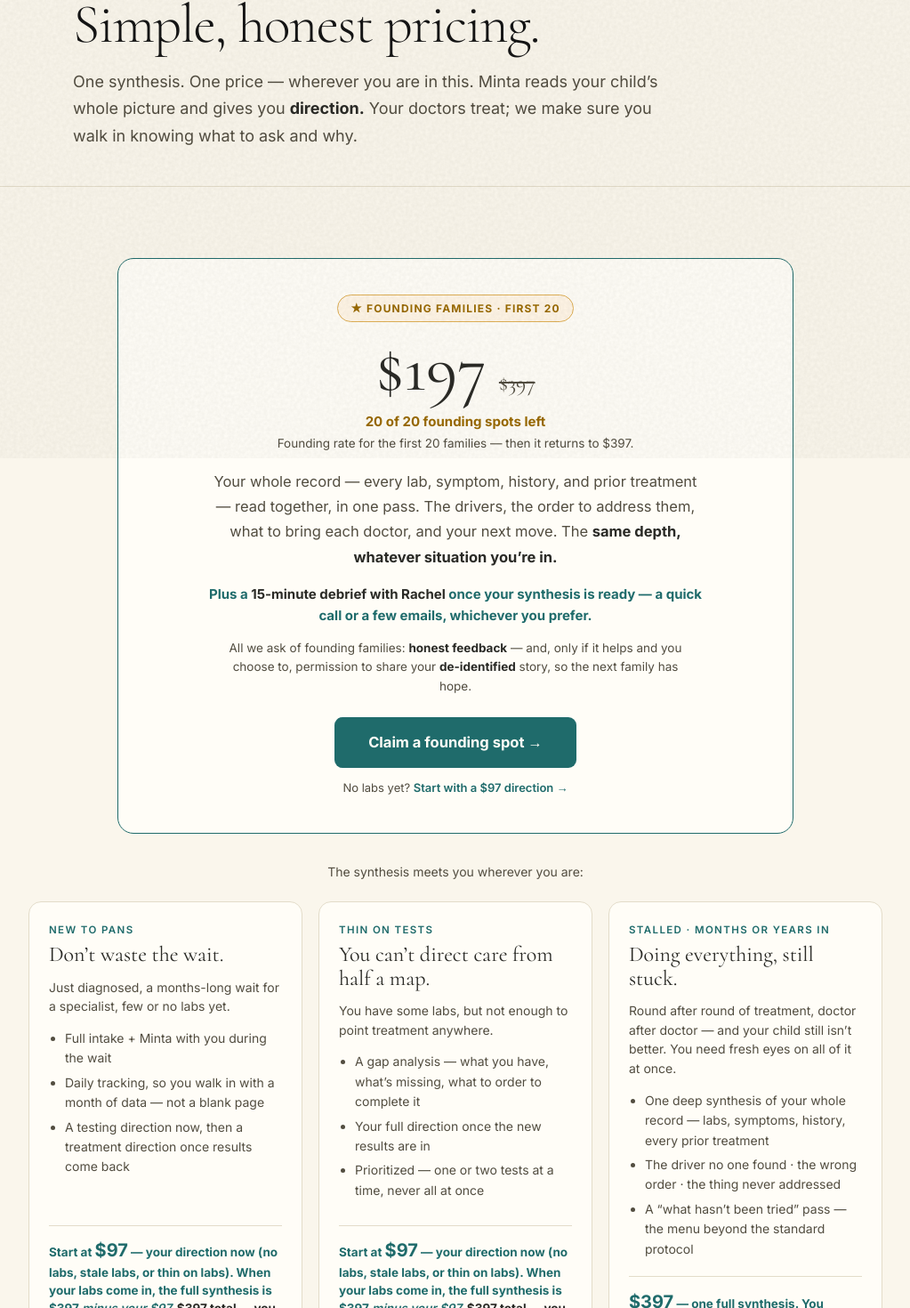
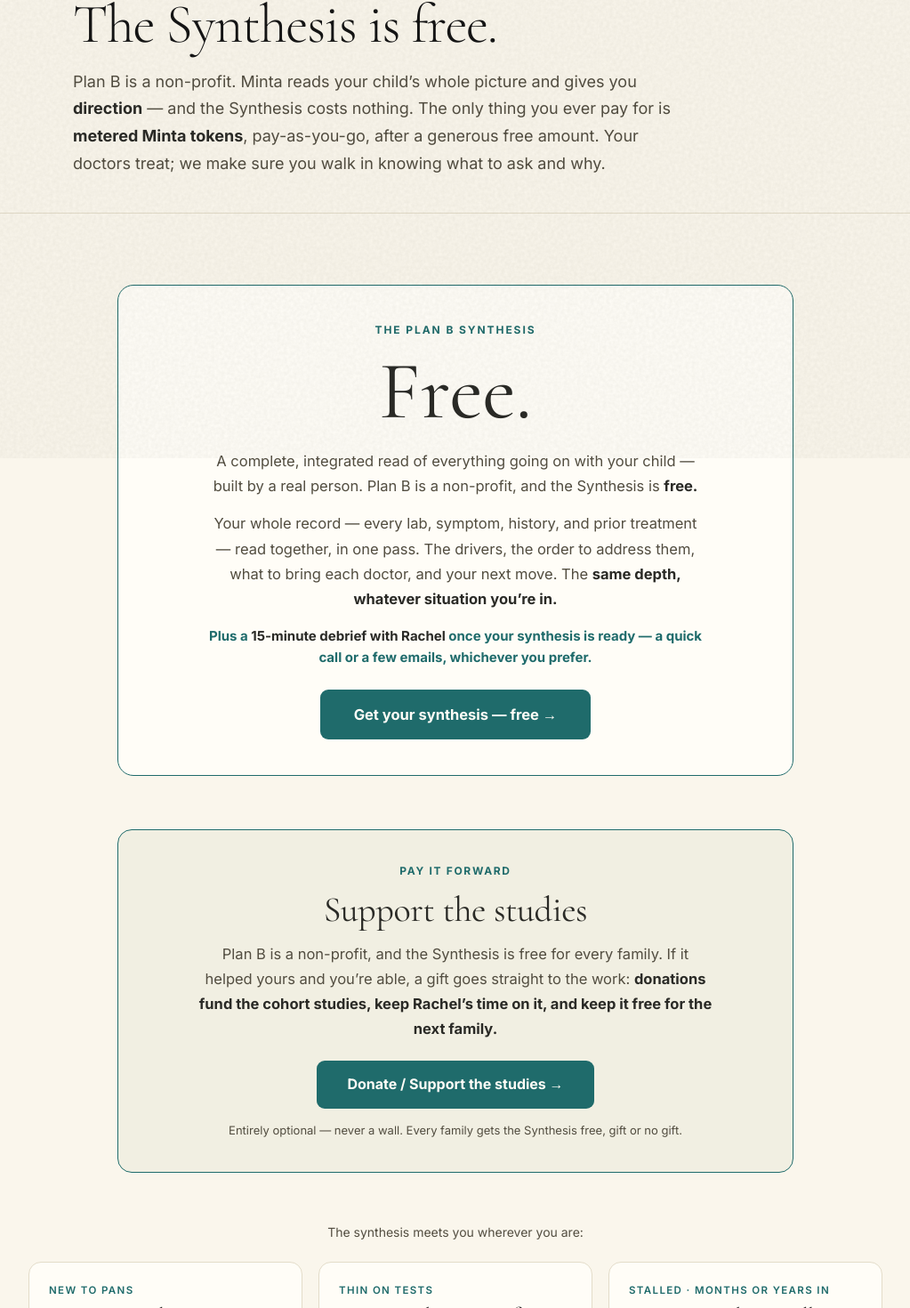
Before and after one commit to myleshorton/planb-pans, a Next.js app: page /packages in a window 1280 px wide. Shown: the part 285-1755 px from the top of the page at 89% size, without its empty margins (128-1151 px from the left). Built offline with nearby package versions, Linux system fonts and the light colour scheme; no server answers.

Commit message:
reflow to non-profit model: Synthesis is free, tokens the only charge, 'Support the studies' donate path, founding/$397/$197 paywall retired

```diff
--- a/app/_components/WhyBoth.tsx
+++ b/app/_components/WhyBoth.tsx
@@ -98,7 +98,7 @@
         <div style={{ display: 'grid', gridTemplateColumns: 'repeat(auto-fit, minmax(300px, 1fr))', gap: 22 }}>
           <Col
             who="The Synthesis"
-            role="What you actually get · $397"
+            role="What you actually get · free"
             color="var(--teal)"
             lead="Every piece, in one place."
             points={[
@@ -165,7 +165,7 @@
               border: '1px solid var(--rule)', borderRadius: 6, textDecoration: 'none', fontSize: 15, fontWeight: 500,
             }}
           >
-            Or book a Synthesis — $397 →
+            Or get your free Synthesis →
           </a>
           <TalkToRachel />
         </div>
--- a/app/faq/page.tsx
+++ b/app/faq/page.tsx
@@ -5,7 +5,7 @@
 const faqs = [
   {
     q: 'Is it free?',
-    a: "Plan B is a non-profit, and getting started is free — upload your labs, track your kid, and ask Minta a few questions at no cost. The full Synthesis — a complete, integrated read of everything that's going on, built by a real person — is $397, because it takes hours of human time. And every week, one family gets that Synthesis for free; if cost is the barrier, get on the waitlist.",
+    a: "Yes. Plan B is a non-profit, and the Synthesis is free — a complete, integrated read of everything that's going on with your child, built by a real person. The only thing you ever pay for is metered Minta tokens: pay-as-you-go, just covering the actual AI cost, with a generous free amount first. If Plan B has helped you and you're able, donations fund the studies and keep it free for the next family.",
   },
   {
     q: "What about my kid\u2019s privacy?",
--- a/app/packages/page.tsx
+++ b/app/packages/page.tsx
@@ -1,12 +1,12 @@
-// Plan B pricing — one synthesis price, the situations it meets, a cheaper
-// re-synthesis, and pay-as-you-go Minta token packs. Direction-not-treatment.
-
-import FoundingSpots from '../_components/FoundingSpots'
+// Plan B pricing — the Synthesis is free (Plan B is a non-profit). The only
+// charge is pay-as-you-go Minta tokens, which cover the actual AI cost. A warm
+// "support the studies" donation path funds it for the next family.
+// Direction-not-treatment.
 
 export const metadata = {
   title: 'Pricing | Plan B for PANS',
   description:
-    'One Plan B synthesis — $397, whatever situation you’re in (new to PANS, thin on tests, or stalled for years). A $97 re-synthesis when new results come in. Pay-as-you-go Minta. Minta gives you direction; your doctors treat.',
+    'The Plan B Synthesis is free — Plan B is a non-profit, and a real person reads your child’s whole picture. The only thing you ever pay for is metered Minta tokens (pay-as-you-go, with a generous free amount first). Donations fund the studies and keep it free for the next family.',
 }
 
 const ink = '#2a2a26'
@@ -15,8 +15,8 @@
 const rule = '#e3dcc9'
 const card = '#fffdf7'
 
-// The three situations the $397 synthesis meets — same depth, same price.
-const SITUATIONS: { situation: string; line: string; forWho: string; includes: string[]; twoStep: boolean }[] = [
+// The three situations the (free) synthesis meets — same depth, every family.
+const SITUATIONS: { situation: string; line: string; forWho: string; includes: string[] }[] = [
   {
     situation: 'New to PANS',
     line: 'Don’t waste the wait.',
@@ -26,7 +26,6 @@
       'Daily tracking, so you walk in with a month of data — not a blank page',
       'A testing direction now, then a treatment direction once results come back',
     ],
-    twoStep: true,
   },
   {
     situation: 'Thin on tests',
@@ -37,7 +36,6 @@
       'Your full direction once the new results are in',
       'Prioritized — one or two tests at a time, never all at once',
     ],
-    twoStep: true,
   },
   {
     situation: 'Stalled · months or years in',
@@ -48,7 +46,6 @@
       'The driver no one found · the wrong order · the thing never addressed',
       'A “what hasn’t been tried” pass — the menu beyond the standard protocol',
     ],
-    twoStep: false,
   },
 ]
 
@@ -60,41 +57,50 @@
         <div className="pb-container" style={{ maxWidth: 860, margin: '0 auto' }}>
           <p style={{ color: teal, fontSize: 12, letterSpacing: '0.18em', textTransform: 'uppercase', fontWeight: 600, margin: '0 0 16px' }}>Pricing</p>
           <h1 style={{ fontFamily: 'var(--font-cormorant)', fontWeight: 300, fontSize: 'clamp(34px, 6vw, 62px)', lineHeight: 1.02, letterSpacing: '-0.02em', margin: '0 0 18px' }}>
-            Simple, honest pricing.
+            The Synthesis is free.
           </h1>
           <p style={{ fontSize: 18, lineHeight: 1.7, color: soft, maxWidth: 680, margin: 0 }}>
-            One synthesis. One price — wherever you are in this. Minta reads your child’s whole picture and gives you{' '}
-            <strong style={{ color: ink }}>direction.</strong> Your doctors treat; we make sure you walk in knowing what to ask and why.
+            Plan B is a non-profit. Minta reads your child’s whole picture and gives you{' '}
+            <strong style={{ color: ink }}>direction</strong> — and the Synthesis costs nothing. The only thing you ever pay for is{' '}
+            <strong style={{ color: ink }}>metered Minta tokens</strong>, pay-as-you-go, after a generous free amount. Your doctors treat; we make sure you walk in knowing what to ask and why.
           </p>
         </div>
       </section>
 
-      {/* The Synthesis — one price, big */}
+      {/* The Synthesis — free */}
       <section style={{ padding: 'clamp(44px, 7vw, 80px) 24px clamp(20px, 3vw, 32px)' }}>
         <div className="pb-container" style={{ maxWidth: 760, margin: '0 auto', background: card, border: `1.5px solid ${teal}`, borderRadius: 18, padding: 'clamp(28px, 4vw, 40px)', textAlign: 'center' }}>
-          <div style={{ display: 'inline-block', background: '#fff5e6', border: '1px solid #e0b056', color: '#9a6a00', fontSize: 12, fontWeight: 800, letterSpacing: '0.1em', textTransform: 'uppercase', padding: '5px 14px', borderRadius: 999, margin: '0 0 14px' }}>★ Founding Families · first 20</div>
-          <div style={{ display: 'flex', alignItems: 'baseline', justifyContent: 'center', gap: 14 }}>
-            <div style={{ fontFamily: 'var(--font-cormorant)', fontWeight: 400, fontSize: 'clamp(54px, 9vw, 76px)', lineHeight: 1, color: ink }}>$197</div>
-            <div style={{ fontSize: 24, color: soft, textDecoration: 'line-through', fontFamily: 'var(--font-cormorant)' }}>$397</div>
-          </div>
-          {/* Live counter — reads real FOUNDING20 redemptions from /api/founding-spots */}
-          <FoundingSpots />
-          <p style={{ fontSize: 13.5, color: soft, margin: '0 0 18px' }}>Founding rate for the first 20 families — then it returns to $397.</p>
+          <p style={{ color: teal, fontSize: 12, letterSpacing: '0.16em', textTransform: 'uppercase', fontWeight: 700, margin: '0 0 14px' }}>The Plan B Synthesis</p>
+          <div style={{ fontFamily: 'var(--font-cormorant)', fontWeight: 400, fontSize: 'clamp(60px, 11vw, 92px)', lineHeight: 1, color: ink, margin: '0 0 18px' }}>Free.</div>
           <p style={{ fontSize: 16.5, lineHeight: 1.7, color: soft, maxWidth: 560, margin: '0 auto' }}>
+            A complete, integrated read of everything going on with your child — built by a real person. Plan B is a non-profit, and the Synthesis is <strong style={{ color: ink }}>free.</strong>
+          </p>
+          <p style={{ fontSize: 16.5, lineHeight: 1.7, color: soft, maxWidth: 560, margin: '14px auto 0' }}>
             Your whole record — every lab, symptom, history, and prior treatment — read together, in one pass. The drivers, the order to address them, what to bring each doctor, and your next move. The <strong style={{ color: ink }}>same depth, whatever situation you’re in.</strong>
           </p>
           <p style={{ fontSize: 15, color: teal, fontWeight: 700, margin: '16px auto 0', maxWidth: 560 }}>
             Plus a <strong style={{ color: ink }}>15-minute debrief with Rachel</strong> once your synthesis is ready — a quick call or a few emails, whichever you prefer.
           </p>
-          <p style={{ fontSize: 13.5, color: soft, margin: '14px auto 0', maxWidth: 540, lineHeight: 1.6 }}>
-            All we ask of founding families: <strong style={{ color: ink }}>honest feedback</strong> — and, only if it helps and you choose to, permission to share your <strong style={{ color: ink }}>de-identified</strong> story, so the next family has hope.
-          </p>
-          <a href="https://app.planbforpans.com/checkout/synthesis?plan=founding" style={{ display: 'inline-block', marginTop: 24, background: teal, color: '#fffdf7', fontSize: 16.5, fontWeight: 700, padding: '15px 38px', borderRadius: 9, textDecoration: 'none' }}>Claim a founding spot →</a>
-          <p style={{ fontSize: 13, color: soft, margin: '12px 0 0' }}>No labs yet? <a href="https://app.planbforpans.com/checkout/synthesis?plan=direction" style={{ color: teal, fontWeight: 600, textDecoration: 'none' }}>Start with a $97 direction →</a></p>
+          <a href="https://app.planbforpans.com/signup" style={{ display: 'inline-block', marginTop: 24, background: teal, color: '#fffdf7', fontSize: 16.5, fontWeight: 700, padding: '15px 38px', borderRadius: 9, textDecoration: 'none' }}>Get your synthesis — free →</a>
         </div>
       </section>
 
-      {/* The three situations — no repeated price */}
+      {/* Support the studies — pay it forward */}
+      <section style={{ padding: 'clamp(20px, 3vw, 28px) 24px clamp(36px, 5vw, 56px)' }}>
+        <div className="pb-container" style={{ maxWidth: 760, margin: '0 auto', background: '#f1efe2', border: `1.5px solid ${teal}`, borderRadius: 16, padding: 'clamp(26px, 4vw, 36px)', textAlign: 'center' }}>
+          <p style={{ color: teal, fontSize: 12, letterSpacing: '0.14em', textTransform: 'uppercase', fontWeight: 700, margin: '0 0 12px' }}>Pay it forward</p>
+          <h2 style={{ fontFamily: 'var(--font-cormorant)', fontWeight: 400, fontSize: 'clamp(28px, 4.4vw, 40px)', lineHeight: 1.1, color: ink, margin: '0 0 14px' }}>
+            Support the studies
+          </h2>
+          <p style={{ fontSize: 16.5, lineHeight: 1.7, color: soft, maxWidth: 580, margin: '0 auto' }}>
+            Plan B is a non-profit, and the Synthesis is free for every family. If it helped yours and you’re able, a gift goes straight to the work: <strong style={{ color: ink }}>donations fund the cohort studies, keep Rachel’s time on it, and keep it free for the next family.</strong>
+          </p>
+          <a href="https://app.planbforpans.com/donate" style={{ display: 'inline-block', marginTop: 22, background: teal, color: '#fffdf7', fontSize: 16, fontWeight: 700, padding: '14px 34px', borderRadius: 9, textDecoration: 'none' }}>Donate / Support the studies →</a>
+          <p style={{ fontSize: 13, color: soft, margin: '14px 0 0' }}>Entirely optional — never a wall. Every family gets the Synthesis free, gift or no gift.</p>
+        </div>
+      </section>
+
+      {/* The three situations — every family, same depth */}
       <section style={{ padding: '0 24px clamp(40px, 6vw, 72px)' }}>
         <div className="pb-container" style={{ maxWidth: 960, margin: '0 auto' }}>
           <p style={{ textAlign: 'center', fontSize: 14, color: soft, margin: '0 0 22px' }}>The synthesis meets you wherever you are:</p>
@@ -110,11 +116,11 @@
                 <div style={{ borderTop: `1px solid ${rule}`, paddingTop: 12 }}>
                   {pk.situation === 'Stalled · months or years in' ? (
                     <p style={{ fontSize: 13.5, color: teal, fontWeight: 700, margin: 0 }}>
-                      <span style={{ fontSize: 20 }}>$397</span> — one full synthesis. You already have the data.
+                      <span style={{ fontSize: 18 }}>Free</span> — one full synthesis. You already have the data.
                     </p>
                   ) : (
                     <p style={{ fontSize: 13.5, color: teal, fontWeight: 700, margin: 0, lineHeight: 1.5 }}>
-                      Start at <span style={{ fontSize: 20 }}>$97</span> — your direction now (no labs, stale labs, or thin on labs). When your labs come in, the full synthesis is $397 <em style={{ fontWeight: 600 }}>minus your $97.</em> <span style={{ color: ink }}>$397 total — you never pay twice.</span>
+                      <span style={{ fontSize: 18 }}>Free</span> — your direction now (no labs, stale labs, or thin on labs), then your full synthesis when the new results come in. <span style={{ color: ink }}>Both free — Plan B is a non-profit.</span>
                     </p>
                   )}
                 </div>
@@ -130,11 +136,11 @@
           <div style={{ background: card, border: `1px solid ${rule}`, borderRadius: 14, padding: '24px 24px 26px' }}>
             <p style={{ color: teal, fontSize: 11.5, letterSpacing: '0.12em', textTransform: 'uppercase', fontWeight: 600, margin: '0 0 8px' }}>When new results come in</p>
             <div style={{ display: 'flex', alignItems: 'baseline', gap: 10, margin: '0 0 10px' }}>
-              <span style={{ fontFamily: 'var(--font-cormorant)', fontWeight: 400, fontSize: 44, lineHeight: 1, color: ink }}>$97</span>
+              <span style={{ fontFamily: 'var(--font-cormorant)', fontWeight: 400, fontSize: 44, lineHeight: 1, color: ink }}>Free</span>
               <span style={{ fontSize: 13, color: soft }}>a re-synthesis</span>
             </div>
             <p style={{ fontSize: 14.5, color: soft, lineHeight: 1.6, margin: 0 }}>
-              New labs fold into your existing picture for an updated direction — faster and far less, because the foundation is already built.
+              New labs fold into your existing picture for an updated direction — re-read as your child’s story changes, for as long as you need it, free.
             </p>
           </div>
           <div style={{ background: card, border: `1px solid ${rule}`, borderRadius: 14, padding: '24px 24px 26px' }}>
@@ -143,7 +149,7 @@
               <span style={{ fontFamily: 'var(--font-cormorant)', fontWeight: 400, fontSize: 40, lineHeight: 1, color: ink }}>$20 · $50 · $100</span>
             </div>
             <p style={{ fontSize: 14.5, color: soft, lineHeight: 1.6, margin: '0 0 8px' }}>
-              Pay-as-you-go — <strong style={{ color: ink }}>no subscription, nothing recurring.</strong> You only pay for the time you use.
+              The Synthesis and Minta’s core are free — a <strong style={{ color: ink }}>generous free amount comes first.</strong> After that, metered tokens are the only charge, and they just cover the actual AI cost. Pay-as-you-go — <strong style={{ color: ink }}>no subscription, nothing recurring.</strong>
             </p>
             <p style={{ fontSize: 13.5, color: soft, lineHeight: 1.6, margin: '0 0 12px' }}>
               What a month with Minta costs <em>you</em>: a <strong style={{ color: ink }}>light user</strong> (a check-in here and there) — about <strong style={{ color: ink }}>$20</strong>. A <strong style={{ color: ink }}>heavy user</strong> (chatting daily, deep in a complex case) — <strong style={{ color: ink }}>$50–$100</strong>. So <strong style={{ color: ink }}>$20</strong> lasts a heavy user about a month — a light user, several.
@@ -164,7 +170,7 @@
         <div className="pb-container" style={{ maxWidth: 760, margin: '0 auto', background: card, border: `1px solid ${rule}`, borderRadius: 14, padding: '26px 28px' }}>
           <p style={{ color: teal, fontSize: 12, letterSpacing: '0.14em', textTransform: 'uppercase', fontWeight: 600, margin: '0 0 10px' }}>How tokens work</p>
           <p style={{ fontSize: 15.5, color: soft, lineHeight: 1.7, margin: '0 0 12px' }}>
-            Plan B runs on the most advanced — and most expensive — AI there is. Instead of a flat monthly fee, you buy <strong style={{ color: ink }}>tokens</strong>: units of Minta&rsquo;s time. Every message uses some; you only pay for what you actually use, and <strong style={{ color: ink }}>nothing is recurring.</strong>
+            The Synthesis and Minta&rsquo;s core are <strong style={{ color: ink }}>free</strong> — and a generous free amount of Minta time comes before you pay anything. Plan B runs on the most advanced — and most expensive — AI there is, so once that runs out you buy <strong style={{ color: ink }}>tokens</strong>: units of Minta&rsquo;s time that just cover the actual AI cost. Every message uses some; you only pay for what you actually use, and <strong style={{ color: ink }}>nothing is recurring.</strong>
           </p>
           <p style={{ fontSize: 15.5, color: soft, lineHeight: 1.7, margin: '0 0 12px' }}>
             Roughly, a <strong style={{ color: ink }}>$20 pack</strong> covers about <strong style={{ color: ink }}>85 conversations</strong> with Minta. A heavy user — working a complex case every day — moves through that in about a month; a light user, checking in here and there, can stretch it over several. The <strong style={{ color: ink }}>$50</strong> and <strong style={{ color: ink }}>$100</strong> packs go further <em>and</em> give you more time per dollar — <strong style={{ color: ink }}>the $50 is about 10% more generous than the $20, and the $100 about 15% more</strong> (roughly <strong style={{ color: ink }}>~240 chats</strong> for $50 and <strong style={{ color: ink }}>~500</strong> for $100, versus the ~213 and ~425 you&rsquo;d get at the $20 rate). The bigger the pack, the better the rate.
@@ -180,7 +186,7 @@
         <div className="pb-container" style={{ maxWidth: 720, margin: '0 auto', background: '#f3eede', border: `1px solid ${rule}`, borderRadius: 12, padding: '22px 24px' }}>
           <p style={{ fontSize: 15.5, color: ink, fontWeight: 700, margin: '0 0 8px' }}>The honest version</p>
           <p style={{ fontSize: 15, color: soft, lineHeight: 1.65, margin: '0 0 10px' }}>
-            A full synthesis is <strong style={{ color: ink }}>$397</strong>. If you don’t have labs yet — or yours are <strong style={{ color: ink }}>stale or thin</strong> — you start with a <strong style={{ color: ink }}>$97 direction</strong> (exactly what to test or re-run), and that $97 is <strong style={{ color: ink }}>credited</strong> toward your synthesis when your results come in. <strong style={{ color: ink }}>$397 total — never twice.</strong>
+            The full Synthesis is <strong style={{ color: ink }}>free</strong> — Plan B is a non-profit. If you don’t have labs yet — or yours are <strong style={{ color: ink }}>stale or thin</strong> — you start with a free <strong style={{ color: ink }}>direction</strong> (exactly what to test or re-run), then your full Synthesis once results come in. The only thing you ever pay for is <strong style={{ color: ink }}>metered Minta tokens</strong>, after a generous free amount — and if Plan B helped you, a <strong style={{ color: ink }}>donation</strong> keeps it free for the next family.
           </p>
           <p style={{ fontSize: 12.5, color: soft, fontStyle: 'italic', margin: '14px 0 0' }}>
             Plan B gives you direction — not medical advice or treatment. Your licensed medical team makes all clinical decisions. See our <a href="/terms" style={{ color: teal }}>Terms &amp; Medical Disclaimer</a>.
--- a/app/page.tsx
+++ b/app/page.tsx
@@ -2110,7 +2110,7 @@
                   ['Reads every modality together', '—', '—', '—', '✓'],
                   ['Remembers your kid&apos;s full history', '—', '—', 'partial', '✓'],
                   ['Gets sharper with every family', '—', '—', '—', '✓'],
-                  ['Cost', 'free', 'free', '$300–$2,000 per visit', 'free tier · $397 synthesis'],
+                  ['Cost', 'free', 'free', '$300–$2,000 per visit', 'free synthesis · pay-as-you-go Minta'],
                   ['Data belongs to', 'Meta', 'forum owner', 'their chart', 'you'],
                 ].map((row, i) => (
                   <tr
```
Also changed, not shown: app/stories/page.tsx (+1 -1 lines), app/waitlist/page.tsx (+10 -11 lines).
